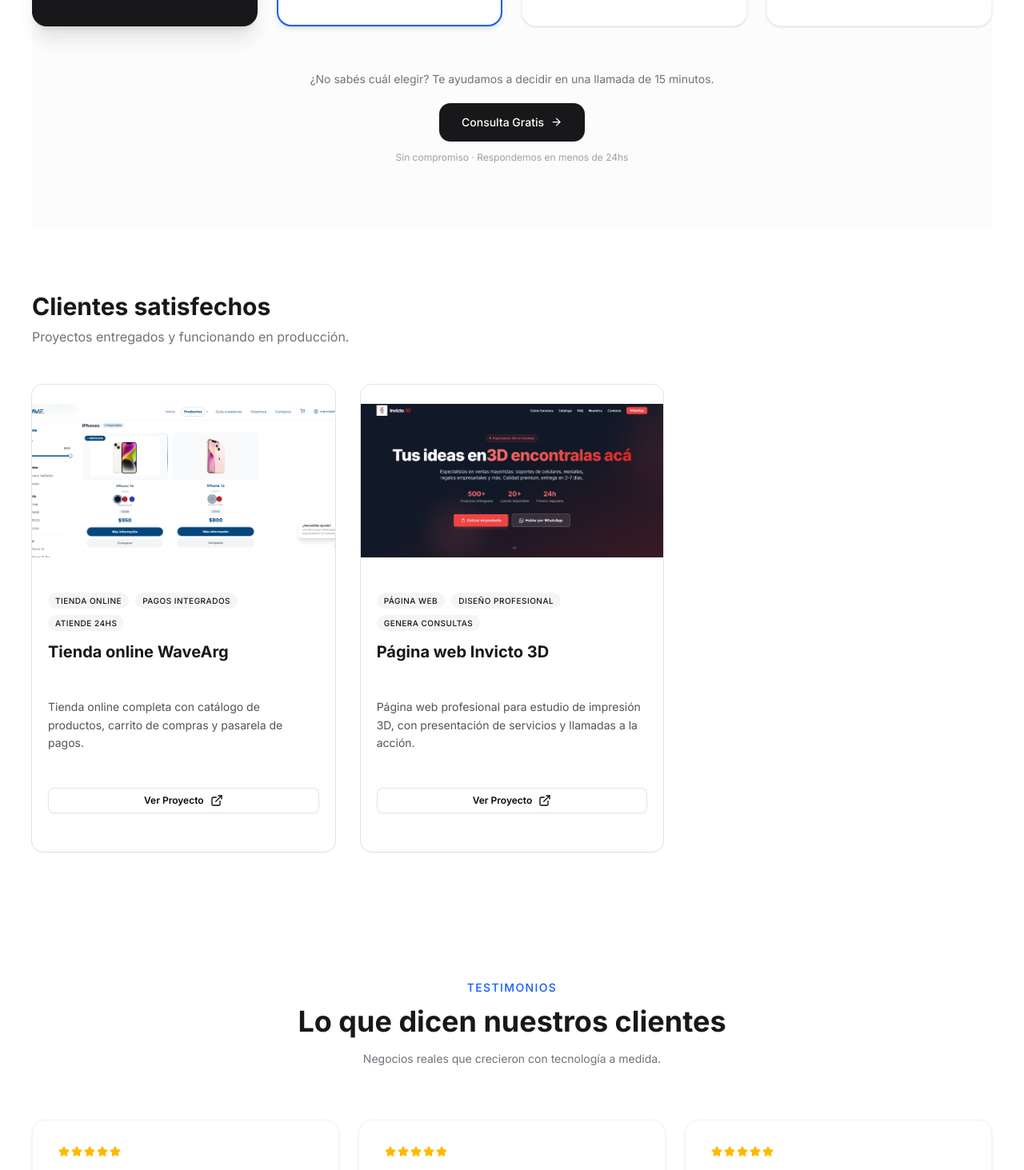
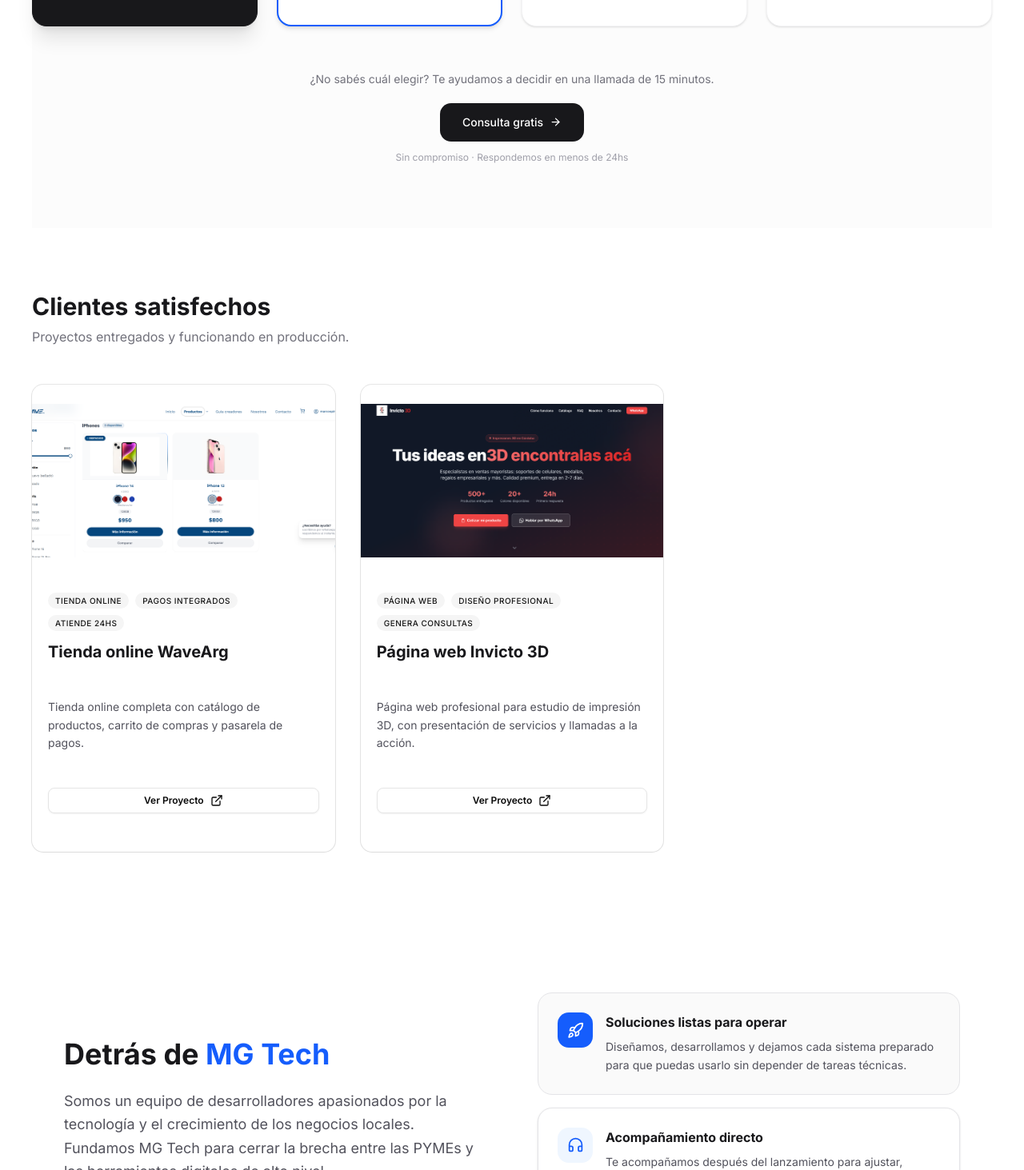
Before and after one commit to MarcosGP20/mg-tech-web, a Next.js app: page / in a window 1280 px wide. Shown: the part 1337-2800 px from the top of the page at 80% size. Built offline with nearby package versions, Linux system fonts and the light colour scheme.

Commit message:
Mejora de copys en general, CTA linkeados a Whatsapp y eliminacion Testimonios falsos

```diff
--- a/app/page.tsx
+++ b/app/page.tsx
@@ -3,7 +3,6 @@ import Hero from "@/components/ui/features/Hero";
 import ProjectCard from "@/components/ui/features/ProjectCard";
 import Services from "@/components/ui/features/Services";
 import About from "@/components/ui/features/About";
-import Testimonials from "@/components/ui/features/Testimonials";
 
 export default function Home() {
   return (
@@ -38,7 +37,6 @@ export default function Home() {
             />
           </div>
         </section>
-        <Testimonials />
         <About />
       </Container>
     </main>
--- a/components/ui/features/About.tsx
+++ b/components/ui/features/About.tsx
@@ -1,12 +1,11 @@
 import Container from "../shared/Container";
-import { Users, Code2, ImageIcon } from "lucide-react";
+import { Users, Code2, Headphones, Rocket } from "lucide-react";
 
 export default function About() {
   return (
     <section id="nosotros" className="py-24 bg-white">
       <Container>
         <div className="grid grid-cols-1 lg:grid-cols-2 gap-16 items-center">
-          {/* Lado Izquierdo: Texto y Valor */}
           <div className="space-y-6">
             <h2 className="text-3xl md:text-4xl font-bold text-zinc-900">
               Detrás de <span className="text-blue-600">MG Tech</span>
@@ -24,7 +23,7 @@ export default function About() {
                   <Code2 size={20} />
                 </div>
                 <div>
-                  <h4 className="font-bold text-zinc-900">Ingeniería Real</h4>
+                  <h4 className="font-bold text-zinc-900">Ingeniería real</h4>
                   <p className="text-sm text-zinc-500">
                     No usamos plantillas. Construimos sistemas sólidos.
                   </p>
@@ -44,20 +43,54 @@ export default function About() {
             </div>
           </div>
 
-          {/* Lado Derecho: Imagen o Visual */}
-          <div className="relative">
-            {/* ▼ REEMPLAZÁ este bloque por tu foto cuando la tengas */}
-            <div className="aspect-square bg-zinc-100 rounded-2xl overflow-hidden border-2 border-dashed border-zinc-300 flex flex-col items-center justify-center gap-3">
-              <ImageIcon size={48} className="text-zinc-300" />
-              <p className="text-zinc-400 text-sm font-medium">Tu foto acá</p>
-              <p className="text-zinc-300 text-xs">Reemplazá este bloque en About.tsx</p>
+          <div className="grid gap-4">
+            <div className="rounded-2xl border border-zinc-200 bg-zinc-50 p-6">
+              <div className="flex items-start gap-4">
+                <div className="shrink-0 w-11 h-11 bg-blue-600 text-white flex items-center justify-center rounded-xl">
+                  <Rocket size={21} />
+                </div>
+                <div>
+                  <h3 className="font-bold text-zinc-900">
+                    Soluciones listas para operar
+                  </h3>
+                  <p className="text-sm text-zinc-600 mt-2 leading-relaxed">
+                    Diseñamos, desarrollamos y dejamos cada sistema preparado
+                    para que puedas usarlo sin depender de tareas técnicas.
+                  </p>
+                </div>
+              </div>
             </div>
 
-            <div className="absolute -bottom-6 -left-6 bg-white p-6 rounded-xl shadow-xl border border-zinc-100 hidden md:block">
-              <p className="text-2xl font-bold text-blue-600">+2 años</p>
-              <p className="text-sm text-zinc-500 font-medium">
-                Desarrollando Software
-              </p>
+            <div className="rounded-2xl border border-zinc-200 bg-white p-6 shadow-sm">
+              <div className="flex items-start gap-4">
+                <div className="shrink-0 w-11 h-11 bg-blue-50 text-blue-600 flex items-center justify-center rounded-xl">
+                  <Headphones size={21} />
+                </div>
+                <div>
+                  <h3 className="font-bold text-zinc-900">
+                    Acompañamiento directo
+                  </h3>
+                  <p className="text-sm text-zinc-600 mt-2 leading-relaxed">
+                    Te acompañamos después del lanzamiento para ajustar,
+                    mejorar y mantener funcionando lo que el negocio necesita.
+                  </p>
+                </div>
+              </div>
+            </div>
+
+            <div className="grid grid-cols-2 gap-4">
+              <div className="rounded-2xl bg-zinc-900 p-6 text-white">
+                <p className="text-3xl font-bold">24hs</p>
+                <p className="text-sm text-zinc-300 mt-2">
+                  sistemas disponibles para vender y responder
+                </p>
+              </div>
+              <div className="rounded-2xl bg-blue-600 p-6 text-white">
+                <p className="text-3xl font-bold">+2 años</p>
+                <p className="text-sm text-blue-100 mt-2">
+                  desarrollando software para negocios
+                </p>
+              </div>
             </div>
           </div>
         </div>
--- a/components/ui/features/Hero.tsx
+++ b/components/ui/features/Hero.tsx
@@ -1,45 +1,40 @@
 import { Button } from "@/components/ui/button";
+import { getWhatsAppUrl } from "@/lib/whatsapp";
 import { ArrowRight, CheckCircle2, Terminal } from "lucide-react";
 
-const WA_URL =
-  "https://wa.me/5493517692071?text=Hola%2C%20me%20interesa%20saber%20m%C3%A1s%20sobre%20sus%20servicios.";
+export default function Hero() {
+  const whatsappUrl = getWhatsAppUrl();
 
-export default function Hero() {
   return (
     <section className="relative pt-20 pb-16 md:pt-32 md:pb-24 overflow-hidden">
-      {/* 1. Decoración de fondo (Sutil) */}
       <div className="absolute top-0 left-1/2 -translate-x-1/2 w-full h-full -z-10">
         <div className="absolute top-[-10%] left-1/2 -translate-x-1/2 w-[600px] h-[600px] bg-blue-50/50 rounded-full blur-[120px]" />
       </div>
 
       <div className="flex flex-col items-center text-center">
-        {/* 2. Badge de especialidad */}
         <div className="inline-flex items-center gap-2 px-3 py-1 rounded-full bg-zinc-100 border border-zinc-200 text-zinc-600 text-xs font-medium mb-8 animate-fade-in">
           <Terminal size={14} />
           <span>Ingeniería de Software para PYMEs</span>
         </div>
 
-        {/* 3. El Título (H1) - El GANCHO */}
         <h1 className="text-4xl md:text-7xl font-extrabold tracking-tight text-zinc-900 max-w-4xl mb-6">
           Sistemas web que <br />
           <span className="text-blue-900">venden por vos.</span>
         </h1>
 
-        {/* 4. Subtítulo - El alivio al dolor */}
         <p className="text-lg md:text-xl text-zinc-600 max-w-2xl mb-10 leading-relaxed">
           Más clientes, menos trabajo manual. Sistemas web que trabajan por vos
           las 24hs.
         </p>
 
-        {/* 5. Acciones */}
         <div className="flex flex-col sm:flex-row gap-4 w-full sm:w-auto px-4">
           <Button
             size="lg"
             className="h-12 px-8 text-md font-semibold gap-2 shadow-lg shadow-blue-200"
             asChild
           >
-            <a href={WA_URL} target="_blank" rel="noopener noreferrer">
-              Hacé tu consulta Gratis <ArrowRight size={18} />
+            <a href={whatsappUrl} target="_blank" rel="noopener noreferrer">
+              Hacé tu consulta gratis <ArrowRight size={18} />
             </a>
           </Button>
           <Button
--- a/components/ui/features/Services.tsx
+++ b/components/ui/features/Services.tsx
@@ -1,3 +1,4 @@
+import { getWhatsAppUrl } from "@/lib/whatsapp";
 import {
   ShoppingBag,
   Layout,
@@ -5,9 +6,6 @@ import {
   ArrowRight,
   CalendarDays,
 } from "lucide-react";
-
-const WA_URL =
-  "https://wa.me/5493517692071?text=Hola%2C%20me%20interesa%20saber%20m%C3%A1s%20sobre%20sus%20servicios.";
 
 const cardStyles = {
   dark: {
@@ -49,6 +47,7 @@ const services = [
     cta: "Quiero esto",
     variant: "dark" as const,
     badge: "Más popular",
+    message: "Hola, me interesa automatizar mi negocio por WhatsApp.",
   },
   {
     title: "Agenda digital para tu negocio",
@@ -59,6 +58,7 @@ const services = [
     cta: "Quiero esto",
     variant: "accent" as const,
     badge: "Nuevo",
+    message: "Hola, me interesa una agenda digital para mi negocio.",
   },
   {
     title: "Tienda online simple",
@@ -69,6 +69,7 @@ const services = [
     cta: "Quiero esto",
     variant: "default" as const,
     badge: null,
+    message: "Hola, me interesa una tienda online simple.",
   },
   {
     title: "Catálogo profesional por WhatsApp",
@@ -79,6 +80,7 @@ const services = [
     cta: "Ver ejemplo",
     variant: "default" as const,
     badge: null,
+    message: "Hola, me interesa un catálogo profesional por WhatsApp.",
   },
 ];
 
@@ -133,7 +135,7 @@ export default function Services() {
                   {service.price}
                 </span>
                 <a
-                  href={WA_URL}
+                  href={getWhatsAppUrl(service.message)}
                   target="_blank"
                   rel="noopener noreferrer"
                   className={`flex items-center gap-1.5 text-sm font-medium transition-colors group ${s.cta}`}
@@ -150,19 +152,18 @@ export default function Services() {
         })}
       </div>
 
-      {/* Bottom CTA */}
       <div className="flex flex-col items-center mt-14 text-center">
         <p className="text-zinc-500 text-sm mb-5">
           ¿No sabés cuál elegir? Te ayudamos a decidir en una llamada de 15
           minutos.
         </p>
         <a
-          href={WA_URL}
+          href={getWhatsAppUrl()}
           target="_blank"
           rel="noopener noreferrer"
           className="inline-flex items-center gap-2 bg-zinc-900 text-white px-7 py-3.5 rounded-xl text-sm font-medium hover:bg-zinc-800 transition-all hover:-translate-y-0.5"
         >
-          Consulta Gratis
+          Consulta gratis
           <ArrowRight size={15} />
         </a>
         <p className="text-zinc-400 text-xs mt-3">
--- a/components/ui/features/Testimonials.tsx
+++ /dev/null
@@ -1,82 +0,0 @@
-import { Star } from "lucide-react";
-
-// ▼ REEMPLAZÁ estos datos con testimonios reales de tus clientes
-const testimonials = [
-  {
-    name: "Nombre del cliente",
-    business: "Nombre del negocio",
-    avatar: "NC",
-    quote:
-      "Acá va la frase real del cliente. Algo concreto como: 'Desde que lanzamos la tienda online, duplicamos las ventas en dos meses. El equipo estuvo siempre disponible.'",
-    rating: 5,
-  },
-  {
-    name: "Nombre del cliente",
-    business: "Nombre del negocio",
-    avatar: "NC",
-    quote:
-      "Acá va la frase real del cliente. Algo concreto como: 'El sistema de turnos nos ahorró horas de llamadas por semana. Nuestros clientes reservan solos y nosotros gestionamos todo desde el panel.'",
-    rating: 5,
-  },
-  {
-    name: "Nombre del cliente",
-    business: "Nombre del negocio",
-    avatar: "NC",
-    quote:
-      "Acá va la frase real del cliente. Algo concreto como: 'Pensé que iba a ser complicado pero el proceso fue simple. En menos de un mes ya teníamos el sistema funcionando.'",
-    rating: 5,
-  },
-];
-
-function Stars({ count }: { count: number }) {
-  return (
-    <div className="flex gap-0.5">
-      {Array.from({ length: count }).map((_, i) => (
-        <Star key={i} size={14} className="fill-amber-400 text-amber-400" />
-      ))}
-    </div>
-  );
-}
-
-export default function Testimonials() {
-  return (
-    <section className="py-20">
-      <div className="flex flex-col items-center text-center mb-16">
-        <p className="text-blue-600 text-sm font-medium uppercase tracking-widest mb-3">
-          Testimonios
-        </p>
-        <h2 className="text-3xl md:text-4xl font-bold text-zinc-900">
-          Lo que dicen nuestros clientes
-        </h2>
-        <p className="text-zinc-500 mt-4 max-w-md text-sm leading-relaxed">
-          Negocios reales que crecieron con tecnología a medida.
-        </p>
-      </div>
-
-      <div className="grid grid-cols-1 md:grid-cols-3 gap-6">
-        {testimonials.map((t, i) => (
-          <div
-            key={i}
-            className="bg-white border border-zinc-100 rounded-2xl p-8 shadow-sm flex flex-col gap-4 hover:shadow-md transition-shadow"
-          >
-            <Stars count={t.rating} />
-
-            <p className="text-zinc-600 text-sm leading-relaxed flex-1 italic">
-              &ldquo;{t.quote}&rdquo;
-            </p>
-
-            <div className="flex items-center gap-3 pt-2 border-t border-zinc-100">
-              <div className="w-10 h-10 rounded-full bg-blue-100 text-blue-700 text-xs font-bold flex items-center justify-center shrink-0">
-                {t.avatar}
-              </div>
-              <div>
-                <p className="text-sm font-semibold text-zinc-900">{t.name}</p>
-                <p className="text-xs text-zinc-500">{t.business}</p>
-              </div>
-            </div>
-          </div>
-        ))}
-      </div>
-    </section>
-  );
-}
--- a/components/ui/shared/WhatsAppButton.tsx
+++ b/components/ui/shared/WhatsAppButton.tsx
@@ -1,12 +1,12 @@
 import { MessageCircle } from "lucide-react";
-
-const WA_URL =
-  "https://wa.me/5493517692071?text=Hola%2C%20me%20interesa%20saber%20m%C3%A1s%20sobre%20sus%20servicios.";
+import { getWhatsAppUrl } from "@/lib/whatsapp";
 
 export default function WhatsAppButton() {
+  const whatsappUrl = getWhatsAppUrl();
+
   return (
     <a
-      href={WA_URL}
+      href={whatsappUrl}
       target="_blank"
       rel="noopener noreferrer"
       aria-label="Contactar por WhatsApp"
--- /dev/null
+++ b/lib/whatsapp.ts
@@ -0,0 +1,7 @@
+const WHATSAPP_NUMBER = "5493517692071";
+const DEFAULT_MESSAGE =
+  "Hola, me interesa saber más sobre los servicios de MG Tech.";
+
+export function getWhatsAppUrl(message = DEFAULT_MESSAGE) {
+  return `https://wa.me/${WHATSAPP_NUMBER}?text=${encodeURIComponent(message)}`;
+}
```
Also changed, not shown: app/layout.tsx (+4 -3 lines), components/ui/shared/Footer.tsx (+13 -28 lines), components/ui/shared/Navbar.tsx (+7 -7 lines).
